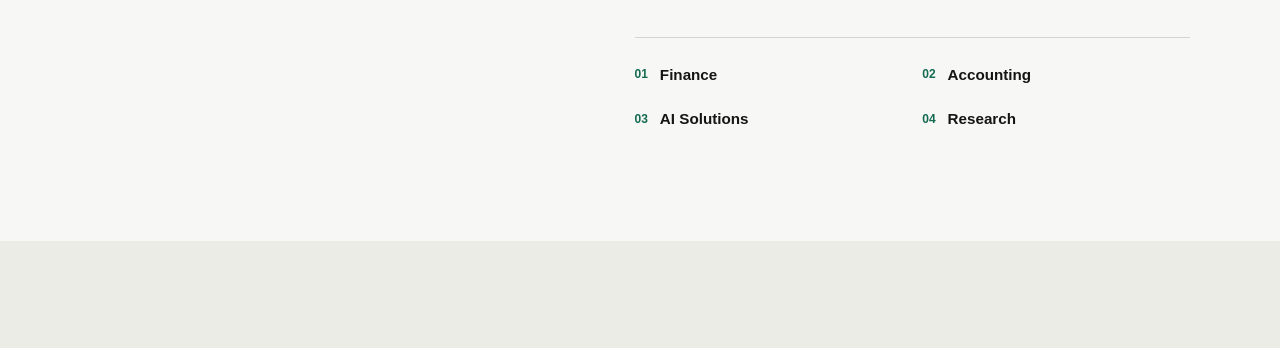
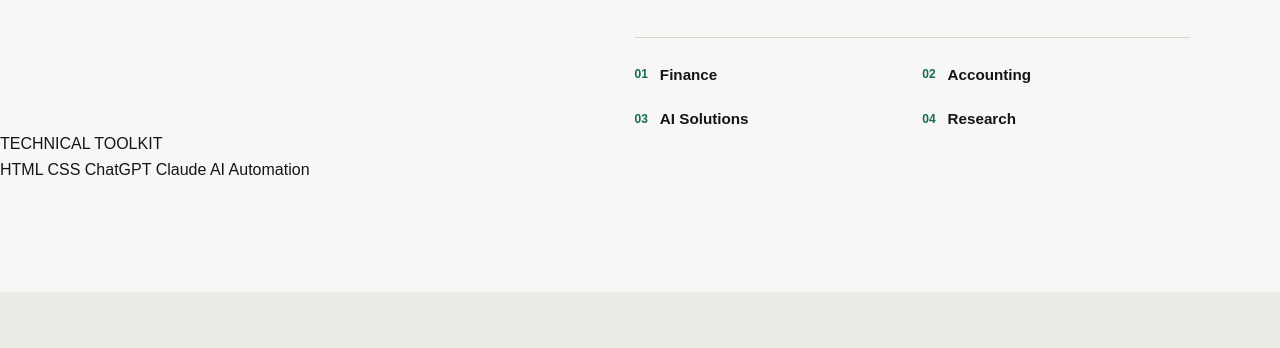
Before and after one commit to raiyanrubaiyat/my-portfolio, a plain HTML site: page index.html in a window 1280 px wide. Shown: the part 1882-2230 px from the top of the page. Drawn offline with Linux system fonts and the light colour scheme.

Commit message:
Add technical toolkit section to index.html
Added a technical toolkit section with labels and tools.

```diff
--- a/index.html
+++ b/index.html
@@ -200,7 +200,21 @@
         </div>
 
     </div>
+<div class="technical-toolkit">
 
+    <p class="toolkit-label">TECHNICAL TOOLKIT</p>
+
+    <div class="toolkit-list">
+
+        <span>HTML</span>
+        <span>CSS</span>
+        <span>ChatGPT</span>
+        <span>Claude</span>
+        <span>AI Automation</span>
+
+    </div>
+
+</div>
 </section>
 
 
```
